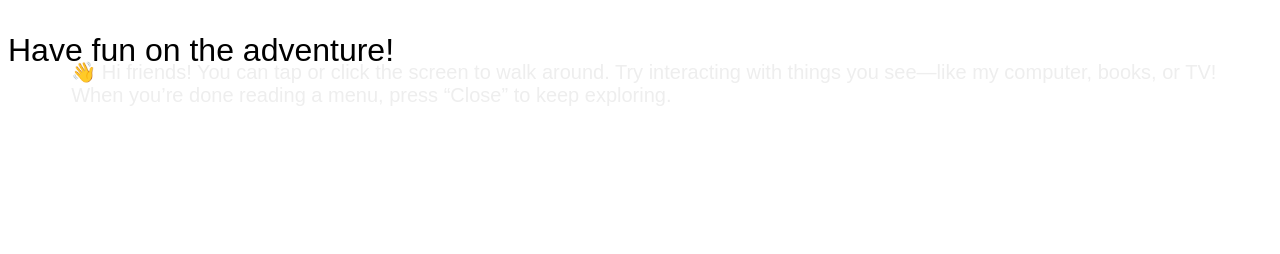
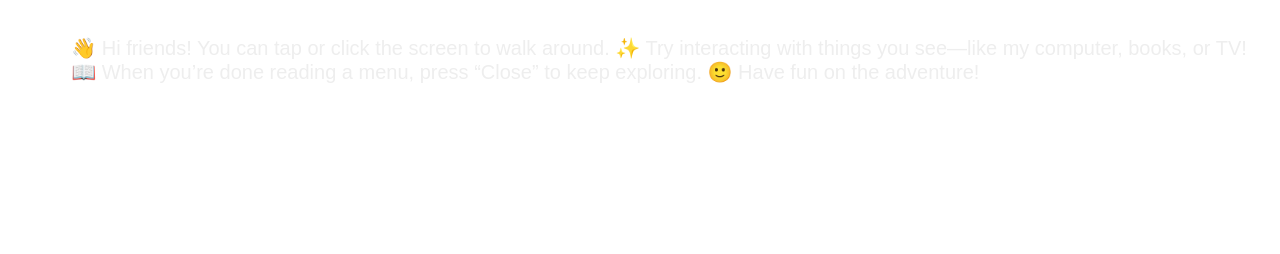
Before and after one commit to rgrover00/2d-grover, a website built with Vite: page index.html in a window 1280 px wide. Built offline with nearby package versions, Linux system fonts and the light colour scheme; what kaboom would draw is missing.

Commit message:
Update index.html v6

```diff
--- a/index.html
+++ b/index.html
@@ -82,9 +82,9 @@
         <div>
           <p class="note">
                           👋 Hi friends! You can tap or click the screen to walk around.
-                          Try interacting with things you see—like my computer, books, or TV!
-                          When you’re done reading a menu, press “Close” to keep exploring.
-                          <p>Have fun on the adventure!</p>
+                          ✨ Try interacting with things you see—like my computer, books, or TV!
+                          📖 When you’re done reading a menu, press “Close” to keep exploring.
+                          🙂 Have fun on the adventure!
           </p>
           <div id="textbox-container" style="display:none">
             <div id = "textbox">
```
